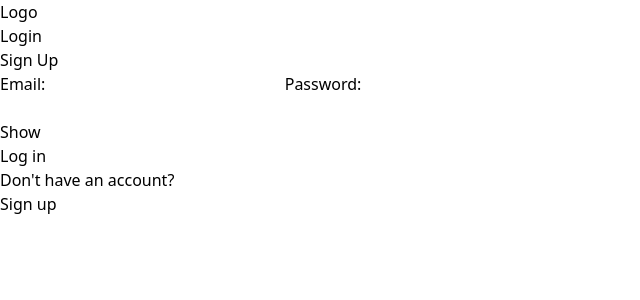
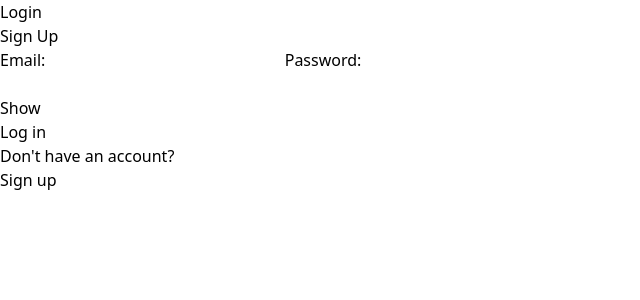
Before and after one commit to Ghersi75/SpringBootRefundProject1, a React (Vite) app in the folder frontend/: page /login in a window 1280 px wide. Shown: the top 300 px of the page, without its empty margins (0-640 px from the left). Built offline with nearby package versions, Linux system fonts and the light colour scheme.

Commit message:
Removed "Logo" on the left side of navbar and change justify to end so only right side of navbar is populated for now

```diff
--- a/frontend/src/Components/Navbar/Navbar.tsx
+++ b/frontend/src/Components/Navbar/Navbar.tsx
@@ -6,8 +6,7 @@ export default function Navbar() {
   const { userInfo } = useUserInfo();
 
   return(
-    <nav className="h-[80px] min-w-svw bg-zinc-800 flex gap-4 py-4 px-8 justify-between items-center text-white">
-      <h1> Logo </h1>
+    <nav className="h-[80px] min-w-svw bg-zinc-800 flex gap-4 py-4 px-8 justify-end items-center text-white">
         {
           userInfo ?
           <NavbarUserInfo /> :
```
